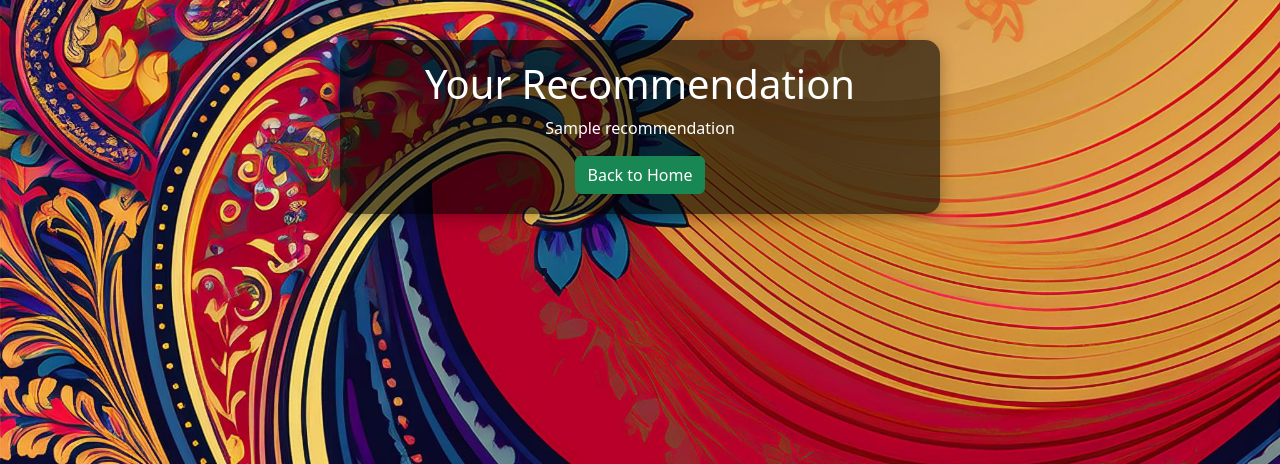
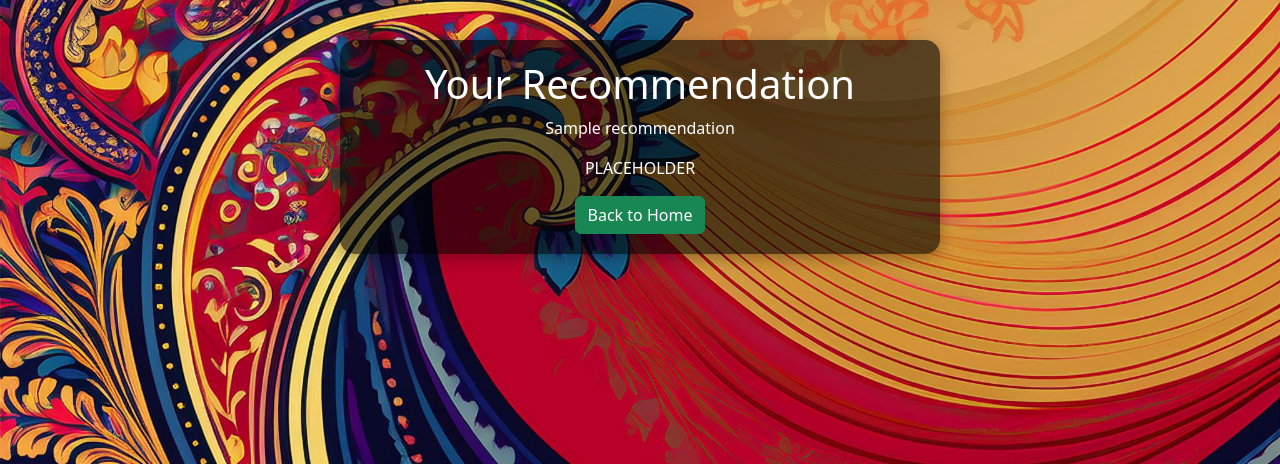
Before and after one commit to prabhatravib/spotify_recommendor_latest, a Flask app: template templates/results.html in a window 1280 px wide. Shown: the top 464 px of the page. Run offline with Flask 2, Linux system fonts and the light colour scheme; the template is opened without the code that fills it: most values are stand-ins (such as "Sample title", 1, 10 or a date in 2020).

Commit message:
Update results.html

```diff
--- a/templates/results.html
+++ b/templates/results.html
@@ -5,6 +5,7 @@
     <meta name="viewport" content="width=device-width, initial-scale=1.0">
     <title>Recommendation</title>
     <link href="https://cdn.jsdelivr.net/npm/bootstrap@5.3.0-alpha1/dist/css/bootstrap.min.css" rel="stylesheet">
+    <link rel="icon" type="image/png" href="/static/thumbnail.png"> <!-- Favicon added -->
     <style>
         body {
             background: url('/static/Designer.jpeg') no-repeat center center fixed;
@@ -27,6 +28,10 @@
     <div class="recommendation-card">
         <h1>Your Recommendation</h1>
         <p>{{ recommendation }}</p>
+
+        <!-- Static Message -->
+        <p>PLACEHOLDER</p>
+
         <a href="/" class="btn btn-success">Back to Home</a>
     </div>
 </body>
```
